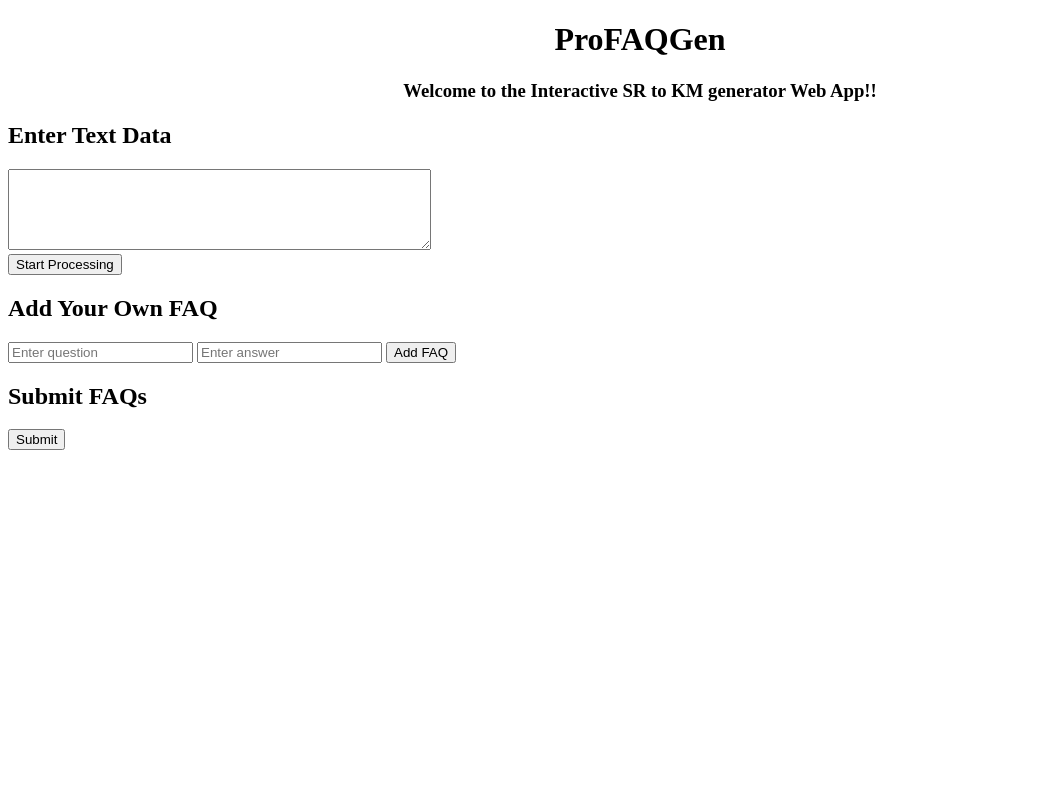
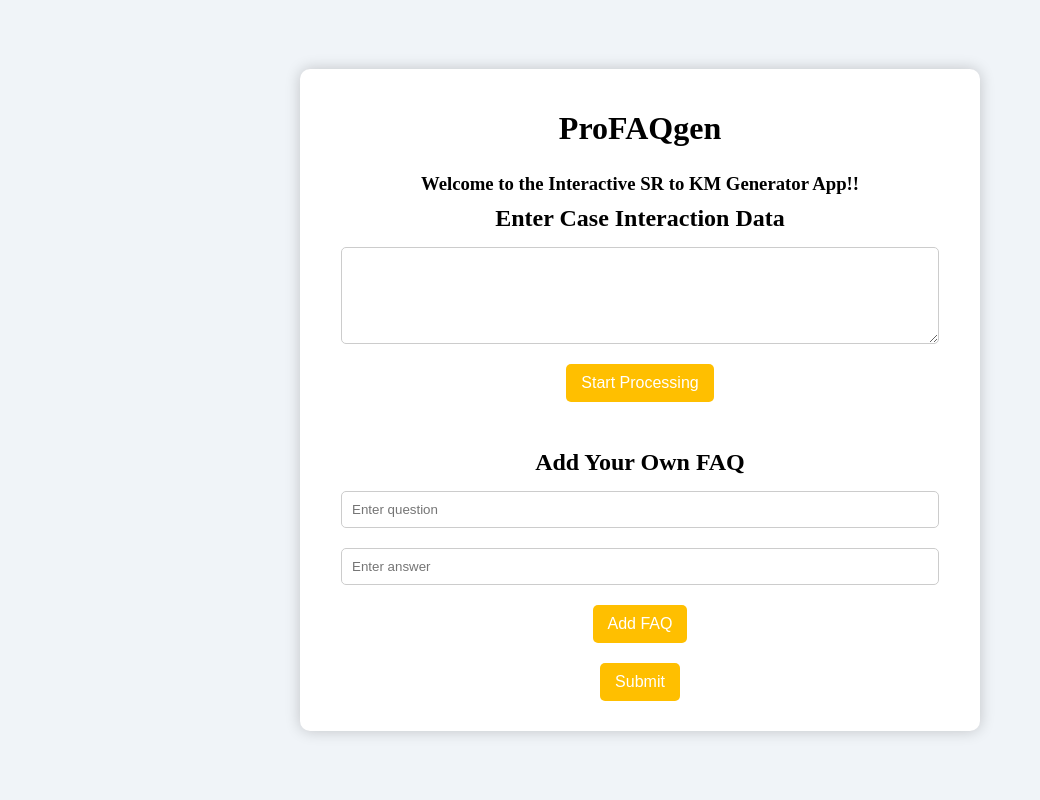
Before and after one commit to Arihantk-Ansys/ProFAQGen, a Flask app: page / in a window 1280 px wide. Shown: the whole page, without its empty margins (0-1040 px from the left). Run offline with Flask 3, Linux system fonts and the light colour scheme.

Commit message:
Updated index and script.

```diff
--- a/static/script.js
+++ b/static/script.js
@@ -1,68 +1,76 @@
 $(document).ready(function () {
-    let acceptedFaqs = [];
+    let addedFaqs = []; // Store manually added FAQs
 
-    // Handle Processing
-    $("#processBtn").click(function () {
-        let userText = $("#userInput").val();
-        $("#loader").show();  // Show loader
-        $("#summaryHeader, #faqHeader").addClass("hidden"); // Hide headers
+    // Add manually entered FAQ
+    $("#addFaqBtn").click(function () {
+        let question = $("#newFaqQuestion").val().trim();
+        let answer = $("#newFaqAnswer").val().trim();
 
-        $.post("/process", JSON.stringify({ text: userText }), "json")
-            .done(function (data) {
-                $("#loader").hide(); // Hide loader
-                $("#summaryText").text(data.summary);
-                $("#summaryHeader").removeClass("hidden"); // Show summary header
+        if (question === "" || answer === "") {
+            alert("Please enter both a question and an answer.");
+            return;
+        }
 
-                $("#faqContainer").empty();
-                if (data.faqs.length > 0) {
-                    $("#faqHeader").removeClass("hidden"); // Show FAQ header if FAQs exist
-                }
+        if (addedFaqs.length >= 3) {
+            alert("You can only add up to 3 FAQs manually.");
+            return;
+        }
 
-                data.faqs.forEach((faq, index) => {
-                    let faqHtml = `
-                        <div id="faq-${index}">
-                            <p><strong>Q:</strong> ${faq.question}</p>
-                            <p><strong>A:</strong> ${faq.answer}</p>
-                            <button class="acceptBtn" data-index="${index}">Accept</button>
-                            <button class="rejectBtn" data-index="${index}">Reject</button>
-                        </div>
-                    `;
-                    $("#faqContainer").append(faqHtml);
-                });
-            });
+        // Add FAQ to UI and storage
+        let faqHtml = `<div class="faq-item"><p><strong>Q:</strong> ${question}</p><p><strong>A:</strong> ${answer}</p></div>`;
+        $("#faqContainer").append(faqHtml);
+        addedFaqs.push({ question, answer });
+
+        // Clear input fields
+        $("#newFaqQuestion").val("");
+        $("#newFaqAnswer").val("");
+
+        // Disable button after 3 additions
+        if (addedFaqs.length >= 3) {
+            $("#addFaqBtn").prop("disabled", true).text("Limit Reached");
+        }
     });
 
-    // Handle Accept/Reject
+    // Submit FAQs and download JSON file
+    $("#submitFaqsBtn").click(function () {
+        let acceptedFaqs = [];
+
+        // Collect accepted FAQs
+        $(".acceptBtn.accepted").each(function () {
+            let index = $(this).data("index");
+            let question = $(`#faq-${index} p:first`).text().replace("Q: ", "");
+            let answer = $(`#faq-${index} p:last`).text().replace("A: ", "");
+            acceptedFaqs.push({ question, answer });
+        });
+
+        // Include manually added FAQs
+        acceptedFaqs = acceptedFaqs.concat(addedFaqs);
+
+        if (acceptedFaqs.length === 0) {
+            alert("No FAQs to download.");
+            return;
+        }
+
+        // Convert to JSON and create a downloadable file
+        let jsonData = JSON.stringify({ faqs: acceptedFaqs }, null, 4);
+        let blob = new Blob([jsonData], { type: "application/json" });
+        let a = document.createElement("a");
+        a.href = URL.createObjectURL(blob);
+        a.download = "FAQs.json"; // Default filename
+        document.body.appendChild(a);
+        a.click();
+        document.body.removeChild(a);
+
+        alert("FAQs JSON file has been downloaded!");
+    });
+
+    // Accept/Reject FAQ functionality
     $(document).on("click", ".acceptBtn", function () {
-        let index = $(this).data("index");
-        let faqDiv = $(`#faq-${index}`);
-        let question = faqDiv.find("p strong").eq(0).text().replace("Q: ", "");
-        let answer = faqDiv.find("p strong").eq(1).text().replace("A: ", "");
-        acceptedFaqs.push({ question, answer });
-        faqDiv.remove();
+        $(this).toggleClass("accepted").text($(this).hasClass("accepted") ? "Accepted" : "Accept");
     });
 
     $(document).on("click", ".rejectBtn", function () {
         let index = $(this).data("index");
         $(`#faq-${index}`).remove();
     });
-
-    // Handle Adding New FAQ
-    $("#addFaqBtn").click(function () {
-        let question = $("#newFaqQuestion").val();
-        let answer = $("#newFaqAnswer").val();
-        if (question && answer) {
-            acceptedFaqs.push({ question, answer });
-            $("#newFaqQuestion").val("");
-            $("#newFaqAnswer").val("");
-        }
-    });
-
-    // Submit FAQs
-    $("#submitFaqsBtn").click(function () {
-        $.post("/save_faqs", JSON.stringify({ accepted_faqs: acceptedFaqs }), "json")
-            .done(function () {
-                alert("FAQs saved successfully!");
-            });
-    });
 });
--- a/templates/index.html
+++ b/templates/index.html
@@ -3,15 +3,38 @@
 <head>
     <meta charset="UTF-8">
     <meta name="viewport" content="width=device-width, initial-scale=1.0">
-    <title>ProFAQGen</title>
+    <title>ProFAQgen</title>
     <script src="https://code.jquery.com/jquery-3.6.0.min.js"></script>
     <style>
-        /* Centering title */
-        #appHeader {
+        /* Full-screen Background */
+        body {
+            background-color: #f0f4f8; /* Light grayish blue */
+            display: flex;
+            justify-content: center;
+            align-items: center;
+            height: 100vh;
+            margin: 0;
+        }
+
+        /* Centered Main Box */
+        .container {
+            background: #ffffff; /* White background */
+            width: 50%;
+            min-width: 400px;
+            padding: 20px;
+            border-radius: 10px;
+            box-shadow: 0 0 15px rgba(0, 0, 0, 0.2);
             text-align: center;
-            margin-bottom: 20px;
+            display: flex;
+            flex-direction: column;
+            align-items: center;
+            overflow: hidden;
         }
-        /* Loader Styling */
+        .container h2, .container h3 {
+            margin: 5px;
+        }
+
+        /* Loader */
         #loader {
             display: none;
             position: fixed;
@@ -23,38 +46,99 @@
             font-weight: bold;
             padding-top: 20%;
         }
-        /* Hide headers initially */
+
+        /* Hide elements initially */
         .hidden { display: none; }
+
+        /* Input and button styling */
+        textarea, input {
+            width: 90%;
+            padding: 10px;
+            margin: 10px 0;
+            border: 1px solid #ccc;
+            border-radius: 5px;
+        }
+
+        button {
+            background-color: #ffbf00;
+            color: white;
+            border: none;
+            padding: 10px 15px;
+            margin: 10px;
+            cursor: pointer;
+            border-radius: 5px;
+            font-size: 16px;
+        }
+
+        button:hover {
+            background-color: black;
+        }
+
+        /* FAQ Styling */
+        .faq-item {
+            text-align: left;
+            width: 90%;
+            background: #f8f9fa;
+            padding: 10px;
+            margin: 5px 0;
+            border-radius: 5px;
+            box-shadow: 0 0 5px rgba(0, 0, 0, 0.1);
+        }
+
+        /* Accept & Reject Buttons */
+        .acceptBtn, .rejectBtn {
+            margin-left: 10px;
+            padding: 5px 10px;
+            font-size: 14px;
+            border-radius: 3px;
+        }
+
+        .acceptBtn {
+            background-color: #28a745;
+            color: white;
+        }
+
+        .rejectBtn {
+            background-color: #dc3545;
+            color: white;
+        }
+
+        .acceptBtn:hover { background-color: #218838; }
+        .rejectBtn:hover { background-color: #c82333; }
+
     </style>
 </head>
 <body>
 
+    <div id="loader">Processing... Please wait.</div>
+
+    <div class="container">
         <!-- App Header -->
-    <div id="appHeader">
-        <h1>ProFAQGen</h1>
-        <h3>Welcome to the Interactive SR to KM generator Web App!!</h3>
-    </div>
+        <h1>ProFAQgen</h1>
+        <h3>Welcome to the Interactive SR to KM Generator App!!</h3>
 
-    <h2>Enter Text Data</h2>
-    <textarea id="userInput" rows="5" cols="50"></textarea>
-    <br>
+        <!-- Input Section -->
+        <h2>Enter Case Interaction Data</h2>
+        <textarea id="userInput" rows="5"></textarea>
         <button id="processBtn">Start Processing</button>
 
-    <div id="loader">Processing... Please wait.</div>
-
+        <!-- Summary Section -->
         <h2 id="summaryHeader" class="hidden">Summary</h2>
         <p id="summaryText"></p>
 
+        <!-- FAQs Section -->
         <h2 id="faqHeader" class="hidden">Generated FAQs</h2>
         <div id="faqContainer"></div>
 
+        <!-- Add New FAQ -->
         <h2>Add Your Own FAQ</h2>
         <input type="text" id="newFaqQuestion" placeholder="Enter question">
         <input type="text" id="newFaqAnswer" placeholder="Enter answer">
         <button id="addFaqBtn">Add FAQ</button>
 
-    <h2>Submit FAQs</h2>
+        <!-- Submit FAQs -->
         <button id="submitFaqsBtn">Submit</button>
+    </div>
 
     <script src="{{ url_for('static', filename='script.js') }}"></script>
 </body>
```
Lines whose indentation alone changed are shown as unchanged.
